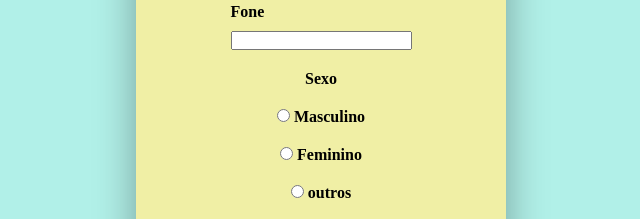
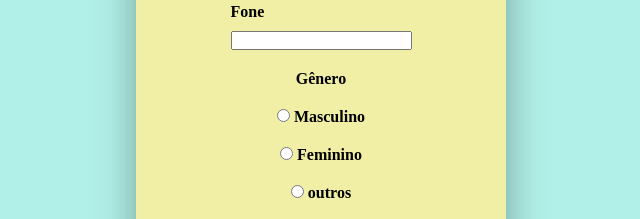
Before and after one commit to GuiLeite18/Tela-de-cadastro, a plain HTML site: page Index.html in a window 1280 px wide. Shown: the part 362-581 px from the top of the page, 414-1054 px from the left. Drawn offline with Linux system fonts and the light colour scheme.

Commit message:
Modificando tela de cadastro

```diff
--- a/Index.html
+++ b/Index.html
@@ -30,7 +30,7 @@
         <label for="number">Fone</label>
             <input type="tel">
     </div>
-    <label for="sexo">Sexo</label>
+    <label for="sexo">Gênero</label>
     <div class="textfiel">
         <input type="radio" class="sex" name="sex">
         <label for="radio">Masculino</label>
```
